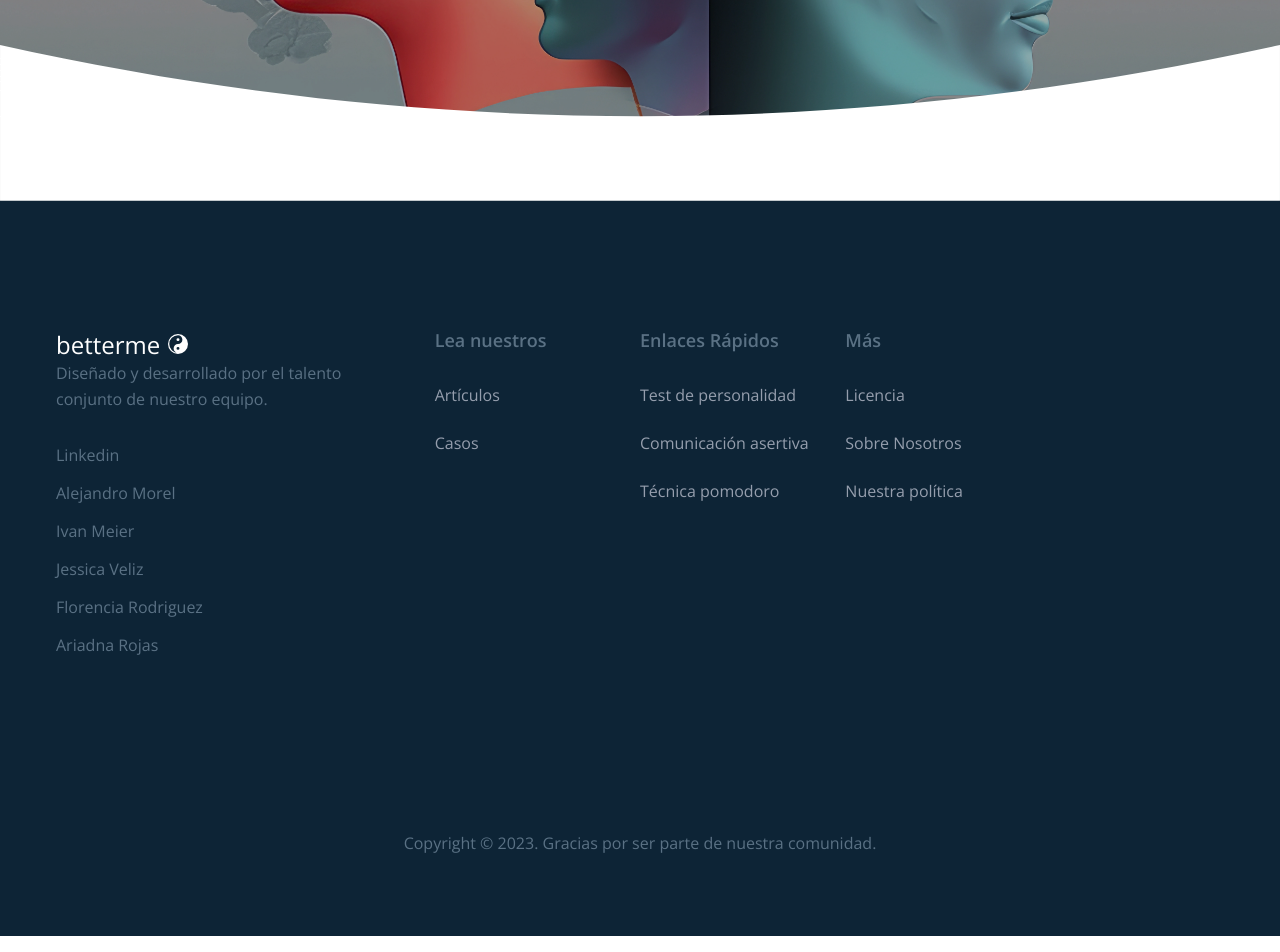
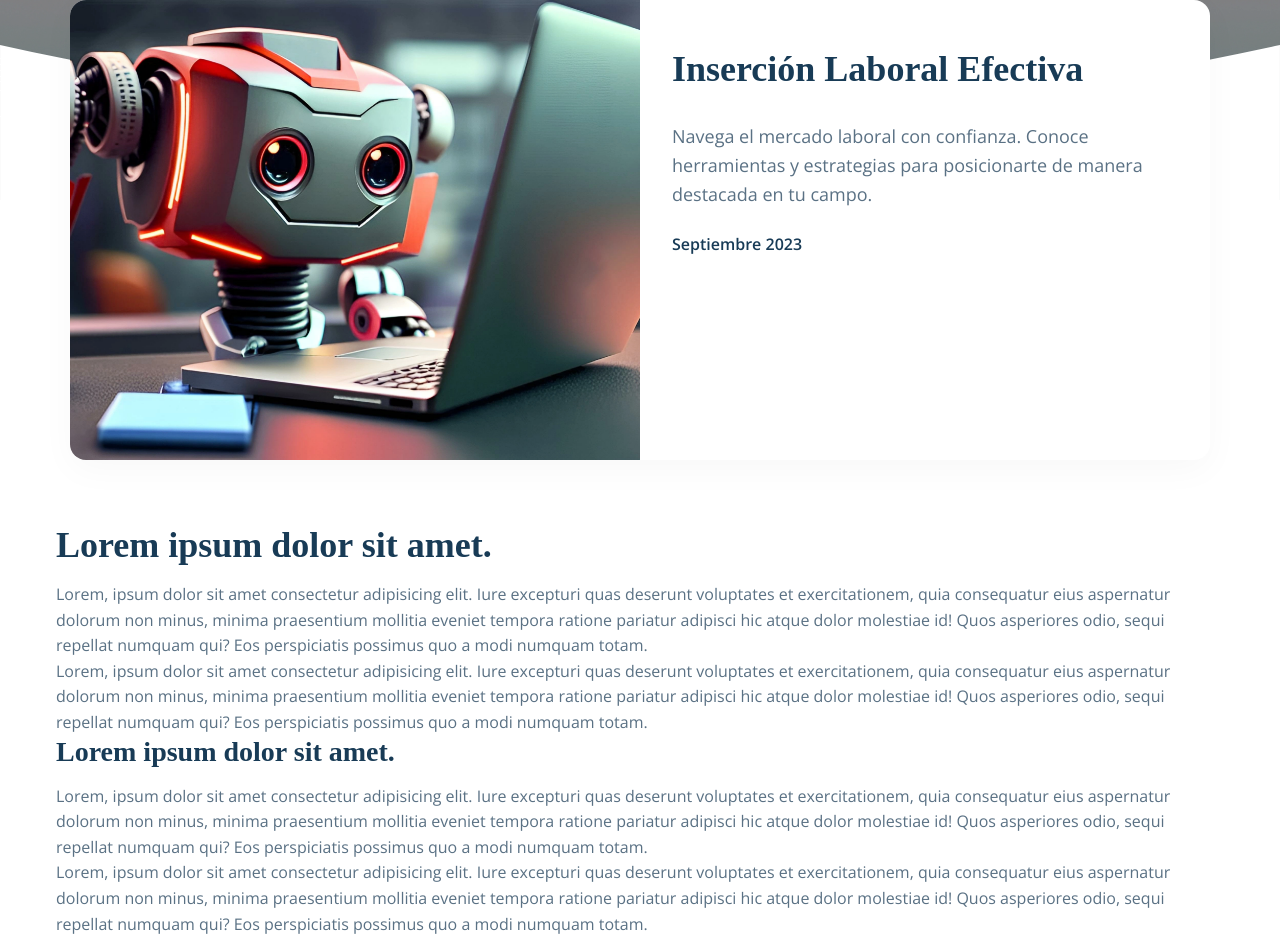
Before and after one commit to AlejandroM12/betterme-blog, a React (Vite) app: page /article/10 in a window 1280 px wide. Shown: the part 600-1552 px from the top of the page. Built offline with nearby package versions, Linux system fonts and the light colour scheme; a web font is replaced by a local one.

Commit message:
feat: Refactor Header and Article components with styling and routing enhancements

```diff
--- a/src/App.jsx
+++ b/src/App.jsx
@@ -1,15 +1,16 @@
 import { BrowserRouter, Route, Routes } from 'react-router-dom';
-import { Footer, Header } from './components';
+import { Footer } from './components';
 import Home from './pages/Home';
 import './App.scss';
+import Articles from './pages/Articles';
 
 function App() {
   return (
     <div className='page-wrapper page-overlay'>
       <BrowserRouter>
-        <Header />
         <Routes>
           <Route path='/' element={<Home />} />
+          <Route path='/article/:id' element={<Articles />} />
         </Routes>
         <Footer />
       </BrowserRouter>
--- a/src/components/Card/Card.jsx
+++ b/src/components/Card/Card.jsx
@@ -18,7 +18,10 @@ const Card = ({ blogItemData, showContent, isCardSm }) => {
         </div>
         <div className='card-footer card-footer-light flex justify-between items-center'>
           <div className='writer-info'>
-            <Link to='/' className='tags-item text-sm link-more'>
+            <Link
+              to={`/article/${blogItemData.id}`}
+              className='tags-item text-sm link-more'
+            >
               Leer más
             </Link>
           </div>
--- /dev/null
+++ b/src/components/CardArticles/CardArticles.jsx
@@ -0,0 +1,34 @@
+import PropTypes from 'prop-types';
+import '../../styles/Card.scss';
+
+const CardArticles = ({ blogItemData }) => {
+  return (
+    <div className='card-grid grid'>
+      <div className='card-grid-img'>
+        <img
+          src={`${blogItemData.image}`}
+          alt='Featured image'
+          className='object-fit-cover'
+        />
+      </div>
+      <div className='card-grid-text'>
+        <div>
+          <h2 className='title-lg title featured-title'>
+            {blogItemData.title}
+          </h2>
+          <p className='text-lg text'>{blogItemData.content}</p>
+        </div>
+
+        <div className='card-footer flex justify-between items-center'>
+          <div className='date-info text text-base'>{blogItemData.date}</div>
+        </div>
+      </div>
+    </div>
+  );
+};
+
+export default CardArticles;
+
+CardArticles.propTypes = {
+  blogItemData: PropTypes.object,
+};
--- /dev/null
+++ b/src/components/CardArticles/index.js
@@ -0,0 +1 @@
+export { default as CardArticles } from './CardArticles';
--- a/src/components/Navbar/Navbar.jsx
+++ b/src/components/Navbar/Navbar.jsx
@@ -46,14 +46,19 @@ const Navbar = () => {
           </button>
           <ul className='nav-menu flex items-center'>
             <li className='nav-item'>
-              <a href='#' className='nav-link'>
+              <Link to='/' className='nav-link'>
                 Inicio
-              </a>
+              </Link>
             </li>
             <li className='nav-item'>
-              <a href='#' className='nav-link'>
+              <Link to='/sobreNosotros' className='nav-link'>
                 Sobre Nosotros
-              </a>
+              </Link>
+            </li>
+            <li className='nav-item'>
+              <Link to='/articles' className='nav-link'>
+                Artículos
+              </Link>
             </li>
           </ul>
           <div className='nav-btns'>
--- a/src/components/index.js
+++ b/src/components/index.js
@@ -1,6 +1,7 @@
 export * from './Articles';
 export * from './Banner';
 export * from './Card';
+export * from './CardArticles';
 export * from './CardWide';
 export * from './CaseStudies';
 export * from './Footer';
--- a/src/data/blog-posts.js
+++ b/src/data/blog-posts.js
@@ -109,5 +109,70 @@ export const linksData = [
     links: ['Licencia', 'Sobre Nosotros', 'Nuestra política'],
   },
 ];
-
+export const arcticles = [
+  {
+    id: 1,
+    title: 'Autoestima',
+    date: 'Septiembre 2023',
+    image: images.blog1,
+    content:
+      'La autoestima es el pilar de nuestra vida emocional. Cultivarla nos permite enfrentar desafíos con confianza y valentía',
+  },
+  {
+    id: 2,
+    title: 'Autoconocimiento',
+    date: 'Septiembre 2023',
+    image: images.blog2,
+    content:
+      'Cada experiencia nos enseña algo nuevo sobre nosotros mismos. Abraza el viaje hacia un entendimiento más profundo.',
+  },
+  {
+    id: 3,
+    title: 'Gestión de Emociones',
+    date: 'Septiembre 2023',
+    image: images.blog3,
+    content:
+      'Navegar por nuestras emociones es esencial en tiempos cambiantes. Aprende a usarlas como herramientas para tu bienestar.',
+  },
+  {
+    id: 6,
+    title: 'Administracion Personal',
+    date: 'Septiembre 2023',
+    image: images.blog4,
+    content:
+      'La administración personal es esencial para equilibrar la vida y el trabajo. Conoce estrategias para gestionar mejor tu tiempo y energía.',
+  },
+  {
+    id: 7,
+    title: 'Competencias Personales y Técnicas',
+    date: 'Septiembre 2023',
+    image: images.blog5,
+    content:
+      'Desarrolla habilidades clave que complementan tu formación técnica. Potencia tu perfil profesional y destaca en el mercado laboral.',
+  },
+  {
+    id: 8,
+    title: 'Habilidades Sociales y de Comunicación',
+    date: 'Septiembre 2023',
+    image: images.blog6,
+    content:
+      'La comunicación efectiva puede abrir puertas. Aprende a expresarte claramente y a construir relaciones sólidas en cualquier ámbito.',
+  },
+  {
+    id: 9,
+    title: 'Metodología de estudio',
+    date: 'Septiembre 2023',
+    image: images.blog7,
+    content:
+      'Una metodología adecuada es la base del aprendizaje eficiente. Descubre técnicas de estudio que potencien tu rendimiento académico.',
+  },
+  {
+    id: 10,
+    title: 'Inserción Laboral Efectiva',
+    date: 'Septiembre 2023',
+    image: images.blog8,
+    content:
+      'Navega el mercado laboral con confianza. Conoce herramientas y estrategias para posicionarte de manera destacada en tu campo.',
+  },
+];
 export const socialLinks = ['Linkedin'];
--- /dev/null
+++ b/src/layout/HeaderSection.jsx
@@ -0,0 +1,18 @@
+import { Navbar } from '../components';
+import '../styles/Header.scss';
+import images from '../utils/images';
+
+const HeaderSection = () => {
+  return (
+    <header
+      className='header flex flex-col'
+      style={{
+        background: `url(${images.bg_base}) center/cover no-repeat`,
+      }}
+    >
+      <Navbar />
+    </header>
+  );
+};
+
+export default HeaderSection;
--- /dev/null
+++ b/src/pages/Articles.jsx
@@ -0,0 +1,74 @@
+import { useParams } from 'react-router-dom';
+import { CardArticles } from '../components';
+import { blogs } from '../data/blog-posts';
+import Container from '../layout/Container';
+import HeaderSection from '../layout/HeaderSection';
+import { useEffect } from 'react';
+
+const Articles = () => {
+  const { id } = useParams();
+  useEffect(() => {
+    window.scrollTo(0, 0);
+  }, []);
+  const article = blogs.find((blog) => blog.id === parseInt(id));
+  if (!article) {
+    return <div>Artículo no encontrado</div>;
+  }
+
+  return (
+    <>
+      <HeaderSection />
+      <main>
+        <Container>
+          <section className='featured-sc bg-white'>
+            <CardArticles blogItemData={article} />
+          </section>
+          <div className='section-head flex'>
+            <div className='sc-head-r'>
+              <h4 className='title title-lg'>Lorem ipsum dolor sit amet.</h4>
+              <p className='text text-base'>
+                Lorem, ipsum dolor sit amet consectetur adipisicing elit. Iure
+                excepturi quas deserunt voluptates et exercitationem, quia
+                consequatur eius aspernatur dolorum non minus, minima
+                praesentium mollitia eveniet tempora ratione pariatur adipisci
+                hic atque dolor molestiae id! Quos asperiores odio, sequi
+                repellat numquam qui? Eos perspiciatis possimus quo a modi
+                numquam totam.
+              </p>
+              <p className='text text-base'>
+                Lorem, ipsum dolor sit amet consectetur adipisicing elit. Iure
+                excepturi quas deserunt voluptates et exercitationem, quia
+                consequatur eius aspernatur dolorum non minus, minima
+                praesentium mollitia eveniet tempora ratione pariatur adipisci
+                hic atque dolor molestiae id! Quos asperiores odio, sequi
+                repellat numquam qui? Eos perspiciatis possimus quo a modi
+                numquam totam.
+              </p>
+              <h4 className='title title-base'>Lorem ipsum dolor sit amet.</h4>
+              <p className='text text-base'>
+                Lorem, ipsum dolor sit amet consectetur adipisicing elit. Iure
+                excepturi quas deserunt voluptates et exercitationem, quia
+                consequatur eius aspernatur dolorum non minus, minima
+                praesentium mollitia eveniet tempora ratione pariatur adipisci
+                hic atque dolor molestiae id! Quos asperiores odio, sequi
+                repellat numquam qui? Eos perspiciatis possimus quo a modi
+                numquam totam.
+              </p>
+              <p className='text text-base'>
+                Lorem, ipsum dolor sit amet consectetur adipisicing elit. Iure
+                excepturi quas deserunt voluptates et exercitationem, quia
+                consequatur eius aspernatur dolorum non minus, minima
+                praesentium mollitia eveniet tempora ratione pariatur adipisci
+                hic atque dolor molestiae id! Quos asperiores odio, sequi
+                repellat numquam qui? Eos perspiciatis possimus quo a modi
+                numquam totam.
+              </p>
+            </div>
+          </div>
+        </Container>
+      </main>
+    </>
+  );
+};
+
+export default Articles;
--- a/src/pages/Home.jsx
+++ b/src/pages/Home.jsx
@@ -1,10 +1,19 @@
 import Container from '../layout/Container';
-import { Articles, Banner, CardWide, Case, Recent } from '../components';
+import {
+  Articles,
+  Banner,
+  CardWide,
+  Case,
+  Header,
+  Recent,
+} from '../components';
 import { blogs } from '../data/blog-posts';
 import images from '../utils/images';
 
 const Home = () => {
   return (
+    <>
+      <Header />
       <main>
         <Container>
           <section className='featured-sc bg-white'>
@@ -19,6 +28,7 @@ const Home = () => {
         </div>
         <Banner />
       </main>
+    </>
   );
 };
 
```
Lines whose indentation alone changed are shown as unchanged.
